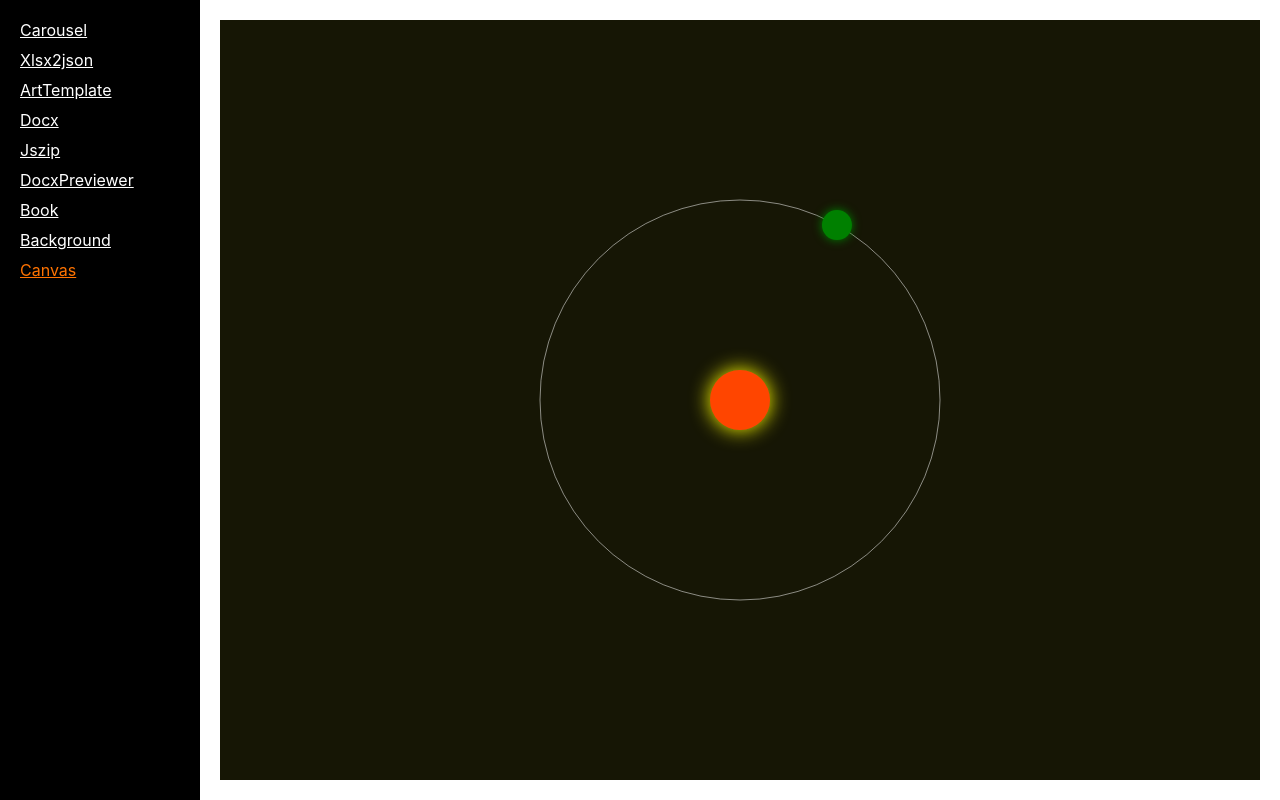
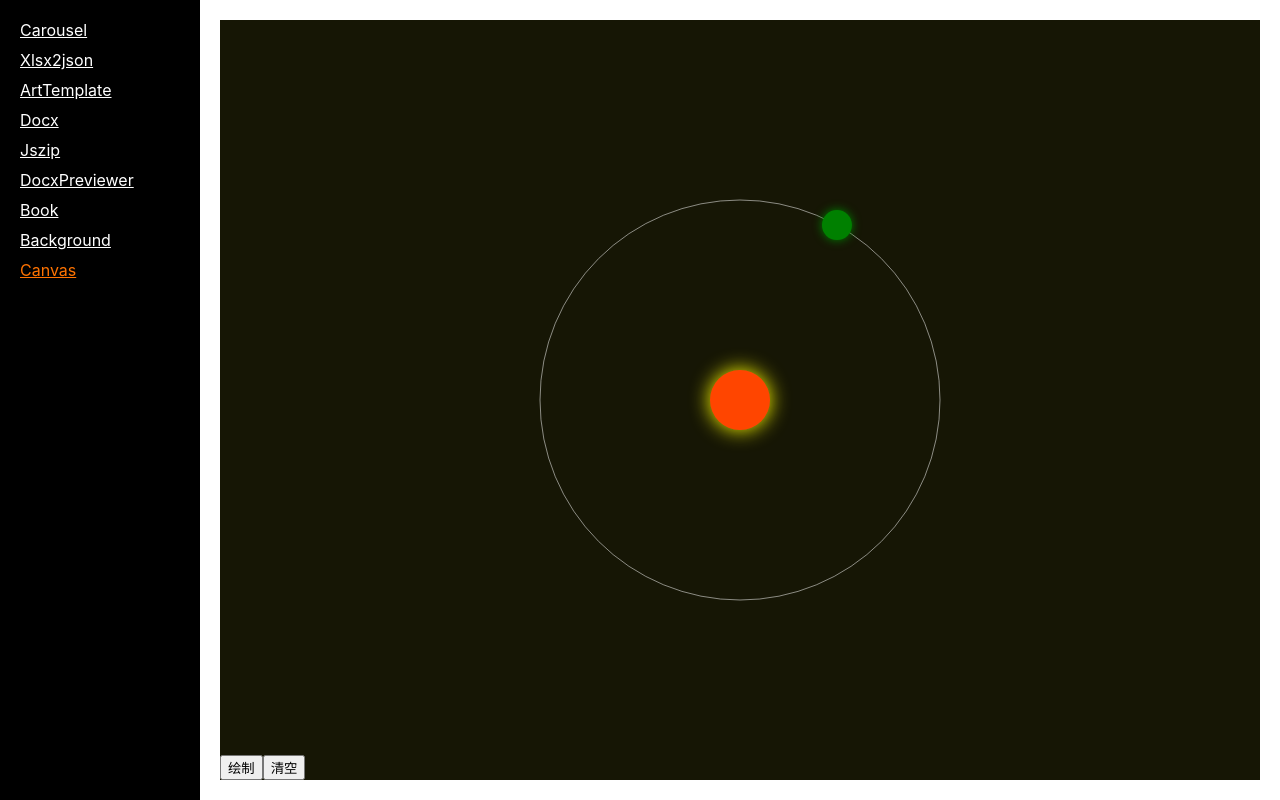
Before and after one commit to qjp88995/react-plugins, a React (Create React App) app: page /canvas in a window 1280 px wide. Built offline with nearby package versions, Linux system fonts and the light colour scheme.

Commit message:
新增stage.clear

```diff
--- a/src/components/Canvas/event.js
+++ b/src/components/Canvas/event.js
@@ -18,6 +18,10 @@ class IdsManager {
 
   remove = id => {
     if (id) this.poor.delete(id);
+  }
+
+  clear = () => {
+    this.poor.clear();
   }
 
   static idToRgba = id => {
@@ -84,6 +88,13 @@ export class Stage {
   remove = shape => {
     this.shapes.delete(shape);
     this.idsManager.remove(shape.id);
+    this.eventsManager.removeAll(shape);
+  }
+
+  clear = shape => {
+    this.shapes.clear();
+    this.idsManager.clear();
+    this.eventsManager.clear();
   }
 
   resize = (width, height) => {
--- a/src/components/Canvas/index.js
+++ b/src/components/Canvas/index.js
@@ -5,10 +5,12 @@ import { Stage, Rect, Circle } from './event';
 const Canvas = props => {
   const ref = useRef(null);
   const animationId = useRef(null);
+  const stageRef = useRef(null);
 
   useEffect(() => {
     if (ref) {
       const stage = new Stage(ref.current);
+      stageRef.current = stage;
       const space = new Rect({ x: 0, y: 0 });
       stage.add(space);
       const sun = new Circle({ fillStyle: '#FF4500', radius: 30, shadowColor: 'yellow', shadowBlur: 20 });
@@ -74,9 +76,17 @@ const Canvas = props => {
     }
   }, []);
 
+  const clear = () => {
+    if (stageRef.current) stageRef.current.clear();
+  }
+
   return (
-    <div className={styles.container}>
+    <div className={styles.container} style={{ position: 'relative' }}>
       <canvas ref={ref} style={{ width: '100%', height: '100%' }} />
+      <div style={{ position: 'absolute', bottom: 0 }}>
+        <button>绘制</button>
+        <button onClick={clear}>清空</button>
+      </div>
     </div>
   );
 }
```
